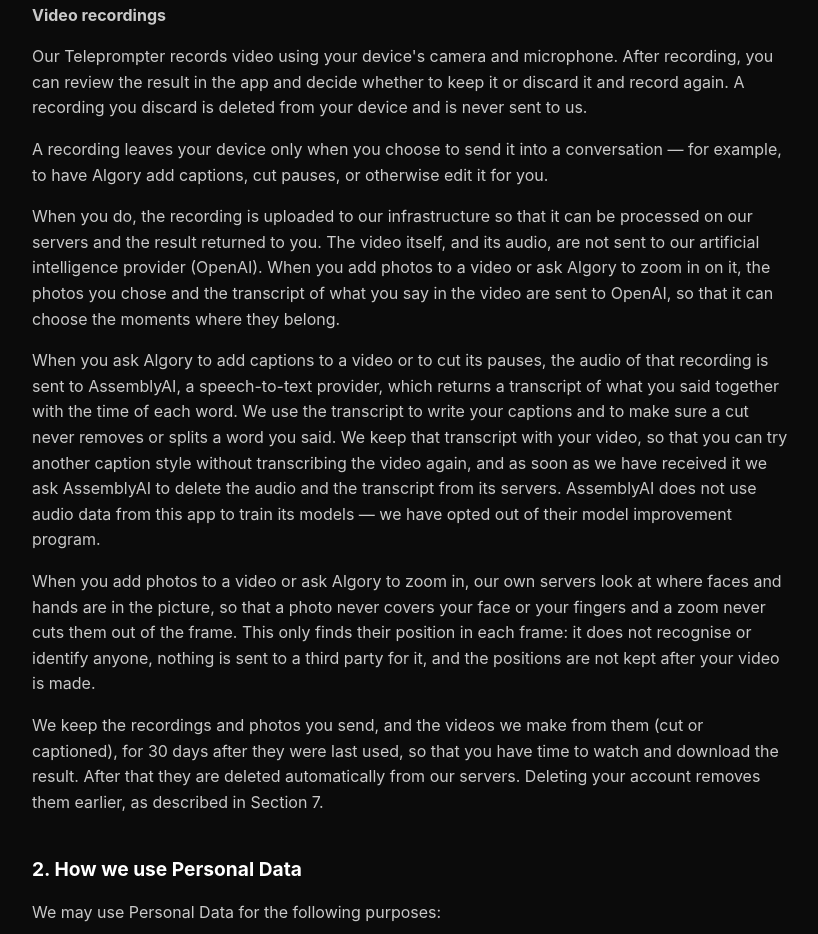
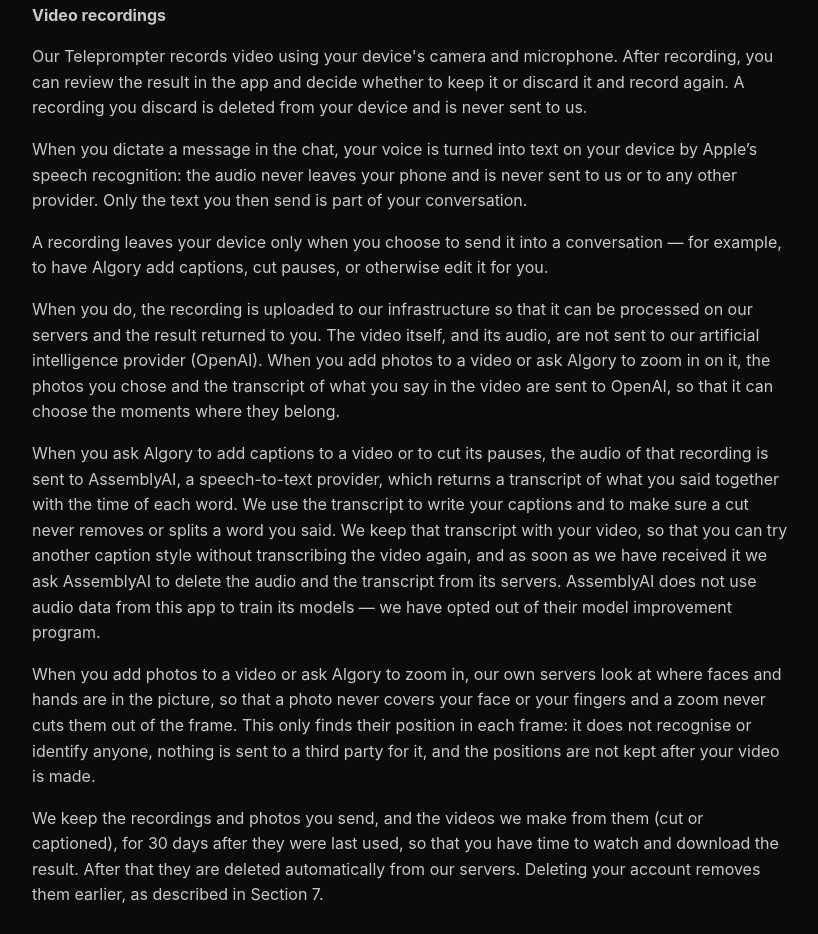
Before and after one commit to AlgoryApp/algory-site, a plain HTML site: page privacy.html in a window 1280 px wide. Shown: the part 1486-2420 px from the top of the page, without its empty margins (228-1046 px from the left). Drawn offline with Linux system fonts and the light colour scheme.

Commit message:
Privacy: chat dictation stays on the device
Co-Authored-By: Claude Opus 5.5 <noreply@anthropic.com>

```diff
--- a/privacy.html
+++ b/privacy.html
@@ -46,6 +46,7 @@
 
 <p><strong>Video recordings</strong></p>
 <p>Our Teleprompter records video using your device's camera and microphone. After recording, you can review the result in the app and decide whether to keep it or discard it and record again. A recording you discard is deleted from your device and is never sent to us.</p>
+<p>When you dictate a message in the chat, your voice is turned into text on your device by Apple’s speech recognition: the audio never leaves your phone and is never sent to us or to any other provider. Only the text you then send is part of your conversation.</p>
 <p>A recording leaves your device only when you choose to send it into a conversation — for example, to have Algory add captions, cut pauses, or otherwise edit it for you.</p>
 <p>When you do, the recording is uploaded to our infrastructure so that it can be processed on our servers and the result returned to you. The video itself, and its audio, are not sent to our artificial intelligence provider (OpenAI). When you add photos to a video or ask Algory to zoom in on it, the photos you chose and the transcript of what you say in the video are sent to OpenAI, so that it can choose the moments where they belong.</p>
 <p>When you ask Algory to add captions to a video or to cut its pauses, the audio of that recording is sent to AssemblyAI, a speech-to-text provider, which returns a transcript of what you said together with the time of each word. We use the transcript to write your captions and to make sure a cut never removes or splits a word you said. We keep that transcript with your video, so that you can try another caption style without transcribing the video again, and as soon as we have received it we ask AssemblyAI to delete the audio and the transcript from its servers. AssemblyAI does not use audio data from this app to train its models — we have opted out of their model improvement program.</p>
```
